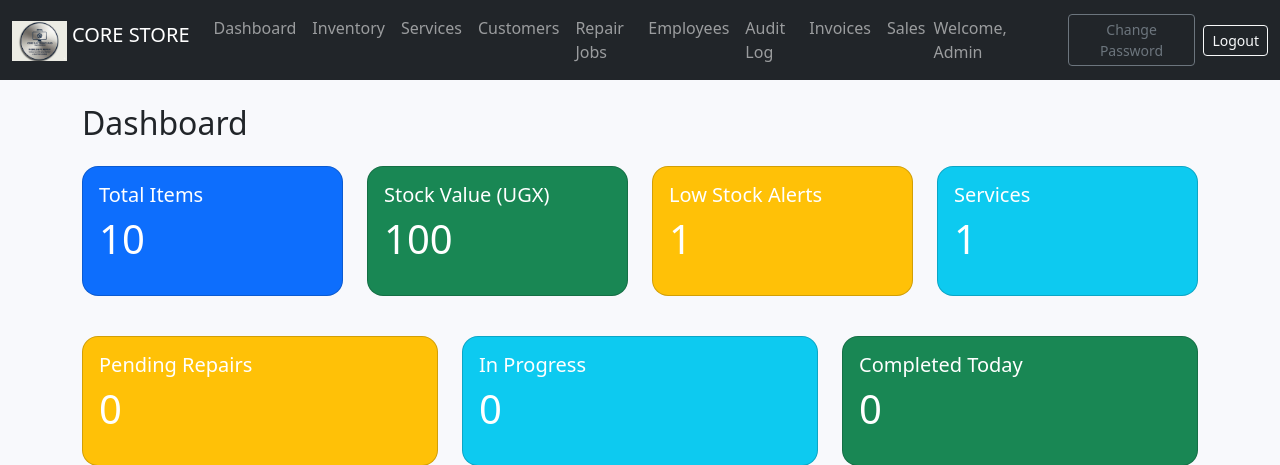
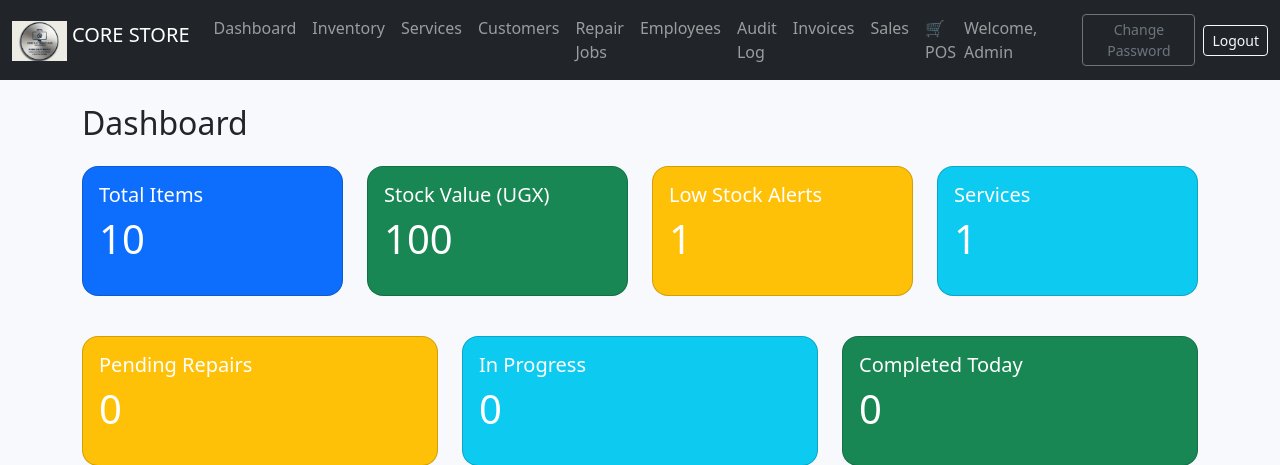
Before and after one commit to geoffreyngobi17-a11y/core-store, a Flask app: page /dashboard in a window 1280 px wide. Shown: the top 465 px of the page. Run offline with Flask 2, Linux system fonts and the light colour scheme; a user stored in the database is signed in; tables that the repository leaves empty hold one stand-in row (values such as "Sample post"); data that the repository does not hold is empty.

Commit message:
Add POS link to navigation menu

```diff
--- a/templates/base.html
+++ b/templates/base.html
@@ -29,6 +29,7 @@
                     <li class="nav-item"><a class="nav-link" href="{{ url_for('auditlog') }}">Audit Log</a></li>
                     <li class="nav-item"><a class="nav-link" href="{{ url_for('invoices') }}">Invoices</a></li>
                     <li class="nav-item"><a class="nav-link" href="{{ url_for('sales_list') }}">Sales</a></li>
+                    <li class="nav-item"><a class="nav-link" href="{{ url_for('pos') }}">🛒 POS</a></li>
                     {% endif %}
                 </ul>
                 <span class="navbar-text me-3">Welcome, {{ current_user.name }}</span>
```
